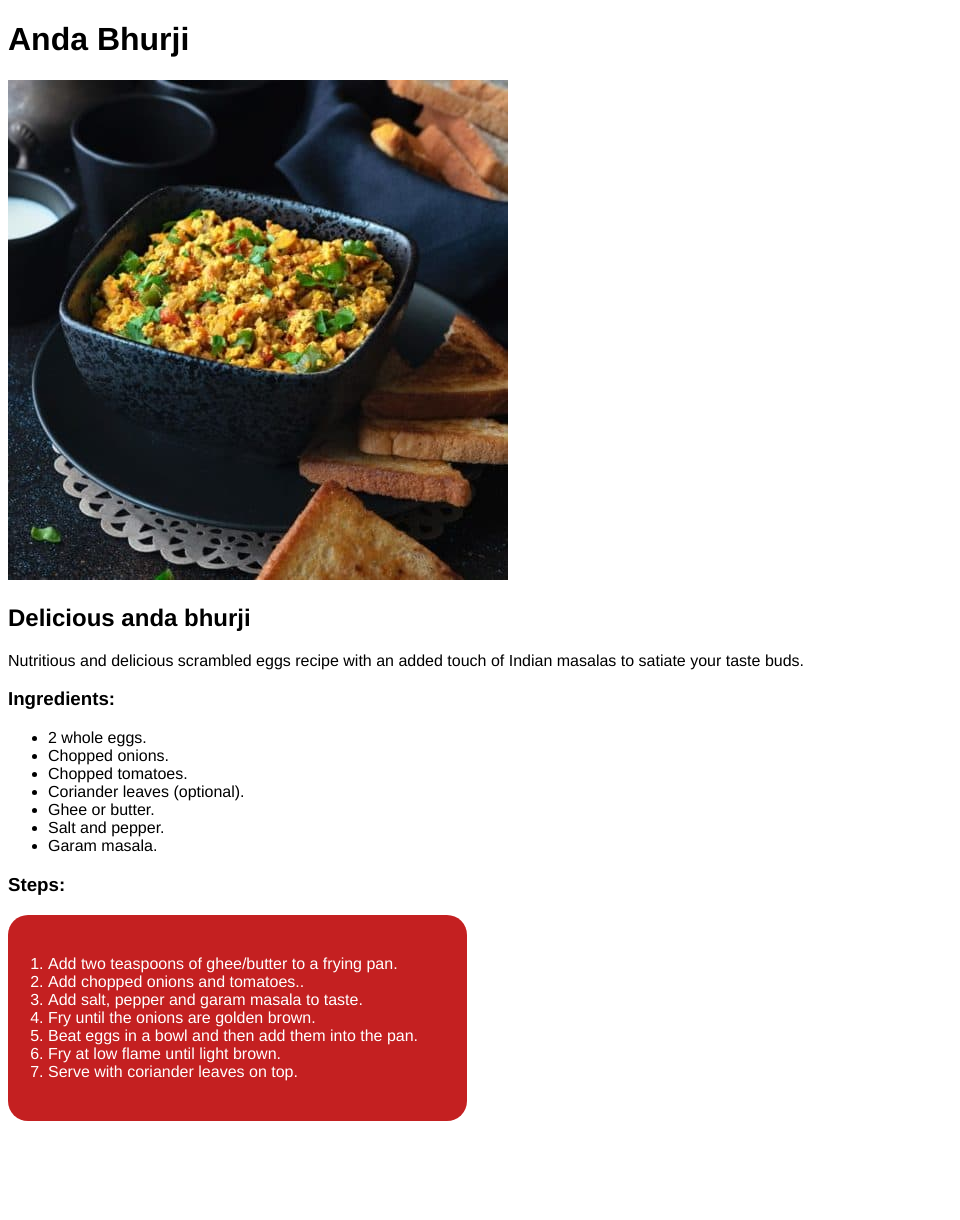
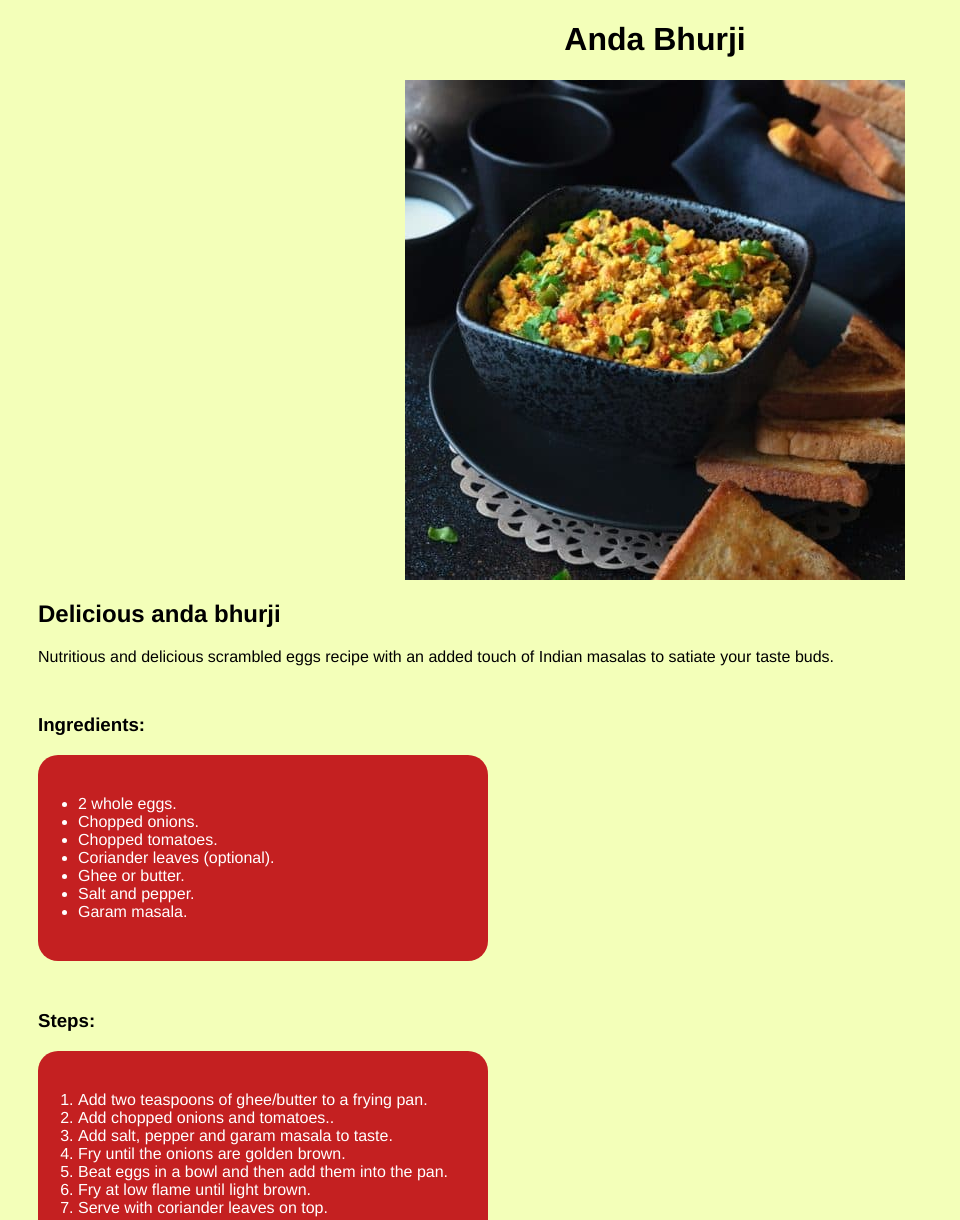
Before and after one commit to Deepak-Dhiman/odin-recipes, a plain HTML site: page recipes/anda-bhurji.html in a window 1280 px wide. Shown: the top 1220 px of the page, without its empty margins (0-960 px from the left). Before the commit the page ends 1137 px from the top, so only its background shows below. Drawn offline with Linux system fonts and the light colour scheme.

Commit message:
Edit recipes/anda-bhurji.html and style.css

```diff
--- a/recipes/anda-bhurji.html
+++ b/recipes/anda-bhurji.html
@@ -6,7 +6,7 @@
     <title>Anda Bhurji</title>
     <link rel="stylesheet" href="../style.css">
   </head>
-  <body>
+  <body id="anda">
     <h1>Anda Bhurji</h1>
     <img src="../images/anda-bhurji.jpg" alt="Anda bhurji" />
     <h2>Delicious anda bhurji</h2>
--- a/style.css
+++ b/style.css
@@ -88,3 +88,33 @@ ol {
   color: white;
   border-radius: 20px;
 }
+
+/* Anda sandwich styles */
+
+#anda {
+  background-color: #f3ffb9;
+  padding-left: 30px;
+}
+
+#anda h1 {
+  text-align: center;
+}
+
+#anda h3 {
+  padding-top: 30px;
+}
+
+#anda img {
+  display: block;
+  margin-left: auto;
+  margin-right: auto;
+}
+
+#anda ul,
+ol {
+  background-color: #c42021;
+  padding: 40px;
+  width: 30%;
+  color: white;
+  border-radius: 20px;
+}
```
